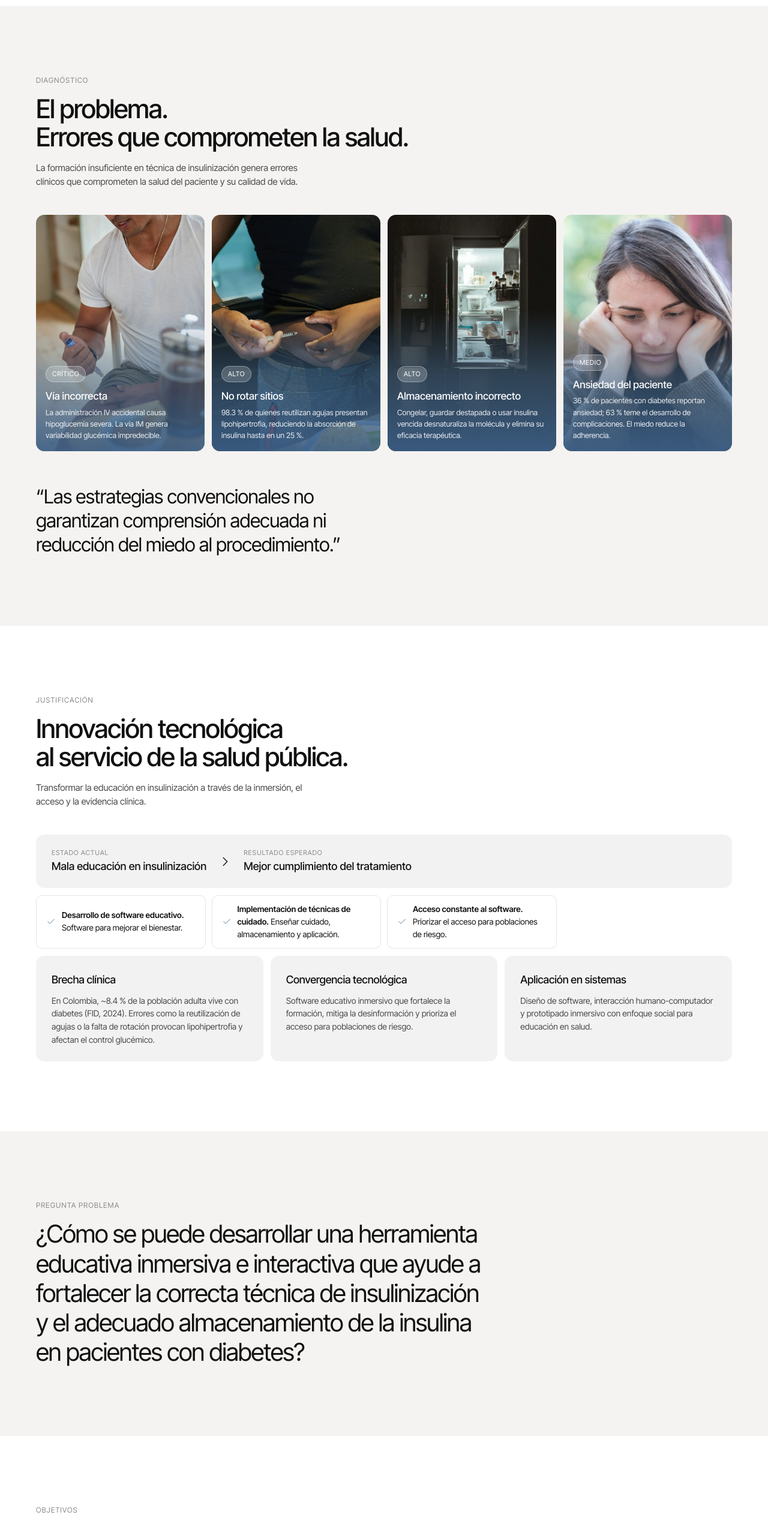
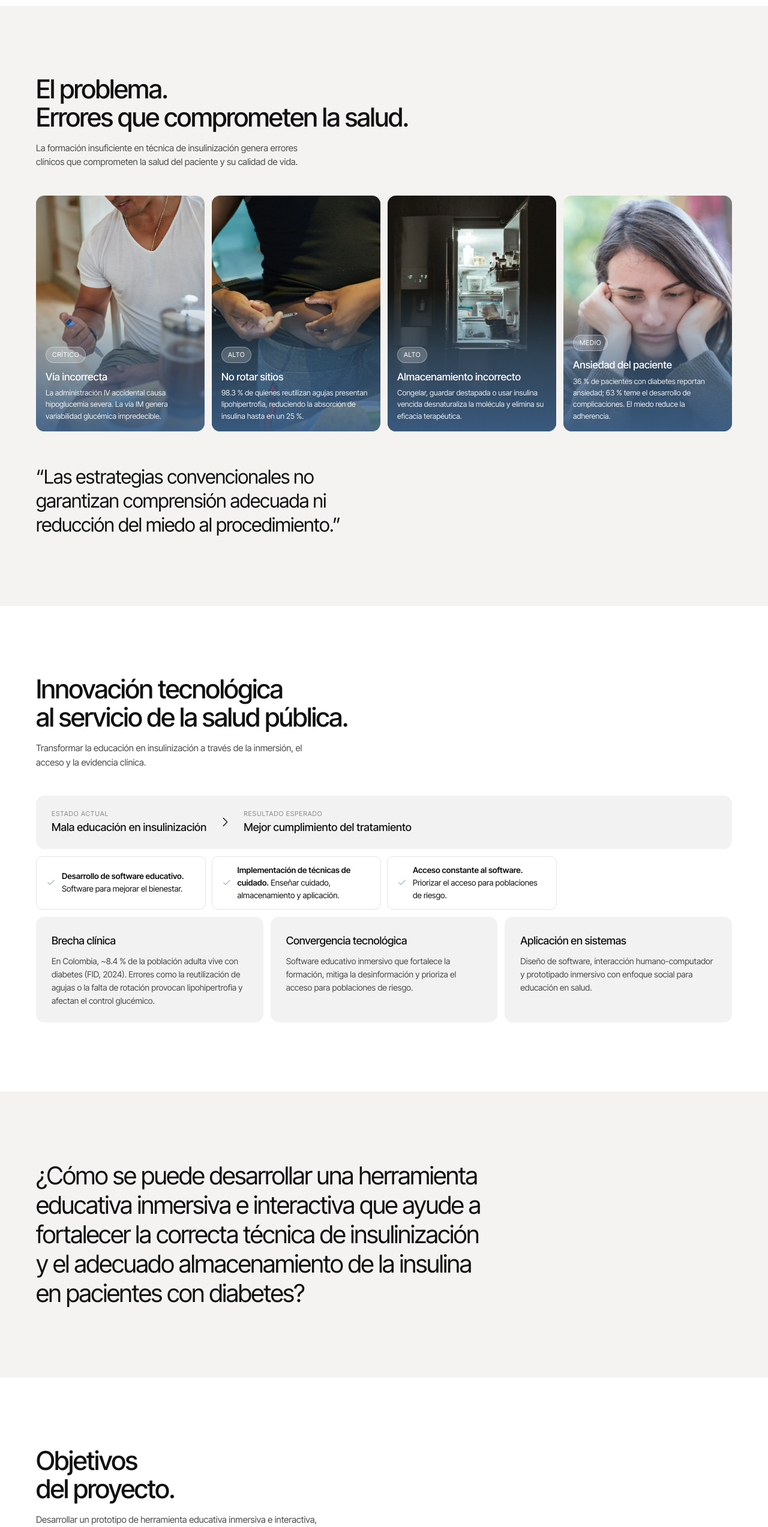
Before and after one commit to SantyCardo/vr-landing-page, a React (Vite) app: page / in a window 1280 px wide. Shown: the part 814-3359 px from the top of the page at 60% size. Built offline with nearby package versions, Linux system fonts and the light colour scheme.

Commit message:
style: quitar etiquetas superiores de las secciones

```diff
--- a/src/components/Sections.jsx
+++ b/src/components/Sections.jsx
@@ -6,7 +6,7 @@ export function Prototype() {
   return (
     <section id="prototipo" className="section">
       <div className="container">
-        <Carousel head={{ eyebrow: 'El prototipo', title: C.about.title, lead: C.about.lead }}>
+        <Carousel head={{ title: C.about.title, lead: C.about.lead }}>
           {C.features.map((m) => (
             <article key={m.title} className="photo-card">
               <img src={m.img} alt="" loading="lazy" />
@@ -29,7 +29,7 @@ export function Modules() {
   return (
     <section id="modulos" className="section">
       <div className="container">
-        <SectionHead eyebrow="Curso" title={['Cinco módulos,', 'un examen al final de cada uno.']} lead={m.lead} />
+        <SectionHead title={['Cinco módulos,', 'un examen al final de cada uno.']} lead={m.lead} />
         <div className="modules">
           <img className="modules-map reveal" src="/img/plano_casa.jpg" alt="Vista superior de la vivienda virtual con los puntos de teletransporte" loading="lazy" />
           <ol className="module-list">
@@ -52,7 +52,7 @@ export function Problem() {
   return (
     <section id="problema" className="section">
       <div className="container">
-        <SectionHead eyebrow="Diagnóstico" title={C.problem.title} lead={C.problem.lead} />
+        <SectionHead title={C.problem.title} lead={C.problem.lead} />
         <div className="grid-4">
           {C.problem.errors.map((e) => (
             <article key={e.title} className="photo-card reveal">
@@ -76,7 +76,7 @@ export function Justification() {
   return (
     <section id="justificacion" className="section">
       <div className="container">
-        <SectionHead eyebrow="Justificación" title={j.title} lead={j.lead} />
+        <SectionHead title={j.title} lead={j.lead} />
         <div className="shift reveal">
           <div><span>Estado actual</span><strong>{j.from}</strong></div>
           <Icon name="arrowR" size={22} />
@@ -101,7 +101,6 @@ export function Question() {
   return (
     <section id="pregunta" className="section">
       <div className="container narrow reveal">
-        <p className="eyebrow">Pregunta problema</p>
         <p className="question">{C.question}</p>
       </div>
     </section>
@@ -112,7 +111,7 @@ export function Objectives() {
   return (
     <section id="objetivos" className="section">
       <div className="container">
-        <SectionHead eyebrow="Objetivos" title={['Objetivos', 'del proyecto.']} lead={C.objectives.general} />
+        <SectionHead title={['Objetivos', 'del proyecto.']} lead={C.objectives.general} />
         <div className="grid-3">
           {C.objectives.specific.map((o, i) => (
             <article key={o.title} className="card numbered reveal">
@@ -133,7 +132,7 @@ export function Timeline() {
   return (
     <section id="cronograma" className="section">
       <div className="container">
-        <SectionHead eyebrow="Cronograma" title={['Dónde va', 'el proyecto.']} lead={C.timeline.lead} />
+        <SectionHead title={['Dónde va', 'el proyecto.']} lead={C.timeline.lead} />
         <div className="grid-4">
           {C.timeline.phases.map((p) => (
             <article key={p.label} className="card phase reveal">
@@ -153,7 +152,7 @@ export function Methodology() {
   return (
     <section id="metodologia" className="section">
       <div className="container">
-        <SectionHead eyebrow="Metodología" title={['Cómo se', 'construyó.']} lead="Gestión con PHVA y PMBOK, desarrollo por incrementos cortos y seguimiento en Kanban." />
+        <SectionHead title={['Cómo se', 'construyó.']} lead="Gestión con PHVA y PMBOK, desarrollo por incrementos cortos y seguimiento en Kanban." />
         <div className="grid-4">
           {C.methodology.map((m) => (
             <article key={m.title} className="card reveal">
@@ -172,7 +171,7 @@ export function Stack() {
   return (
     <section id="tecnologia" className="section">
       <div className="container">
-        <SectionHead eyebrow="Tecnología" title={['Herramientas accesibles,', 'pensadas para escalar.']} lead="Cada pieza del stack se eligió por su bajo costo y su madurez técnica." />
+        <SectionHead title={['Herramientas accesibles,', 'pensadas para escalar.']} lead="Cada pieza del stack se eligió por su bajo costo y su madurez técnica." />
         <div className="grid-specialty">
           {C.stack.map((s) => (
             <article key={s.name} className="specialty reveal">
@@ -190,7 +189,7 @@ export function Legal() {
   return (
     <section id="normas" className="section">
       <div className="container">
-        <SectionHead eyebrow="Normas legales y éticas" title={['Principios', 'regulatorios.']} lead="Principios éticos y de accesibilidad considerados en el desarrollo del prototipo." />
+        <SectionHead title={['Principios', 'regulatorios.']} lead="Principios éticos y de accesibilidad considerados en el desarrollo del prototipo." />
         <div className="chips chips-grid">
           {C.legal.map((l) => (
             <div key={l.title} className="chip chip-block reveal">
@@ -208,7 +207,7 @@ export function References() {
   return (
     <section id="referentes" className="section">
       <div className="container">
-        <Carousel head={{ eyebrow: 'Referentes interactivos', title: ['Experiencias que', 'inspiraron la interacción.'] }}>
+        <Carousel head={{ title: ['Experiencias que', 'inspiraron la interacción.'] }}>
           {C.references.map((r) => (
             <article key={r.title} className="quote-card">
               <span className="avatar">{r.title.slice(0, 2)}</span>
@@ -226,7 +225,7 @@ export function Results() {
   return (
     <section id="resultados" className="section">
       <div className="container">
-        <SectionHead eyebrow="Resultados" title={['Lo que se ha logrado', 'y lo que falta medir.']} lead="Verificación técnica interna al 1 de octubre de 2026. La validación con expertos está en curso." />
+        <SectionHead title={['Lo que se ha logrado', 'y lo que falta medir.']} lead="Verificación técnica interna al 1 de octubre de 2026. La validación con expertos está en curso." />
         <div className="grid-4">
           {r.verified.map((v) => (
             <article key={v.label} className="card stat reveal">
@@ -294,7 +293,7 @@ export function Team() {
   return (
     <section id="equipo" className="section">
       <div className="container">
-        <SectionHead eyebrow="Equipo" title={['Equipo', 'de investigación.']} lead="Universidad Autónoma de Bucaramanga · Facultad de Ingeniería, programa de Ingeniería de Sistemas." />
+        <SectionHead title={['Equipo', 'de investigación.']} lead="Universidad Autónoma de Bucaramanga · Facultad de Ingeniería, programa de Ingeniería de Sistemas." />
         <div className="grid-3">
           {C.team.members.map((m) => (
             <article key={m.name} className="person reveal">
--- a/src/components/ui.jsx
+++ b/src/components/ui.jsx
@@ -45,11 +45,10 @@ export function useReveal() {
   }, []);
 }
 
-export function SectionHead({ eyebrow, title, lead, children }) {
+export function SectionHead({ title, lead, children }) {
   return (
     <div className="section-head reveal">
       <div>
-        {eyebrow && <p className="eyebrow">{eyebrow}</p>}
         <h2 className="h2">{title[0]}<br />{title[1]}</h2>
         {lead && <p className="lead">{lead}</p>}
       </div>
```
